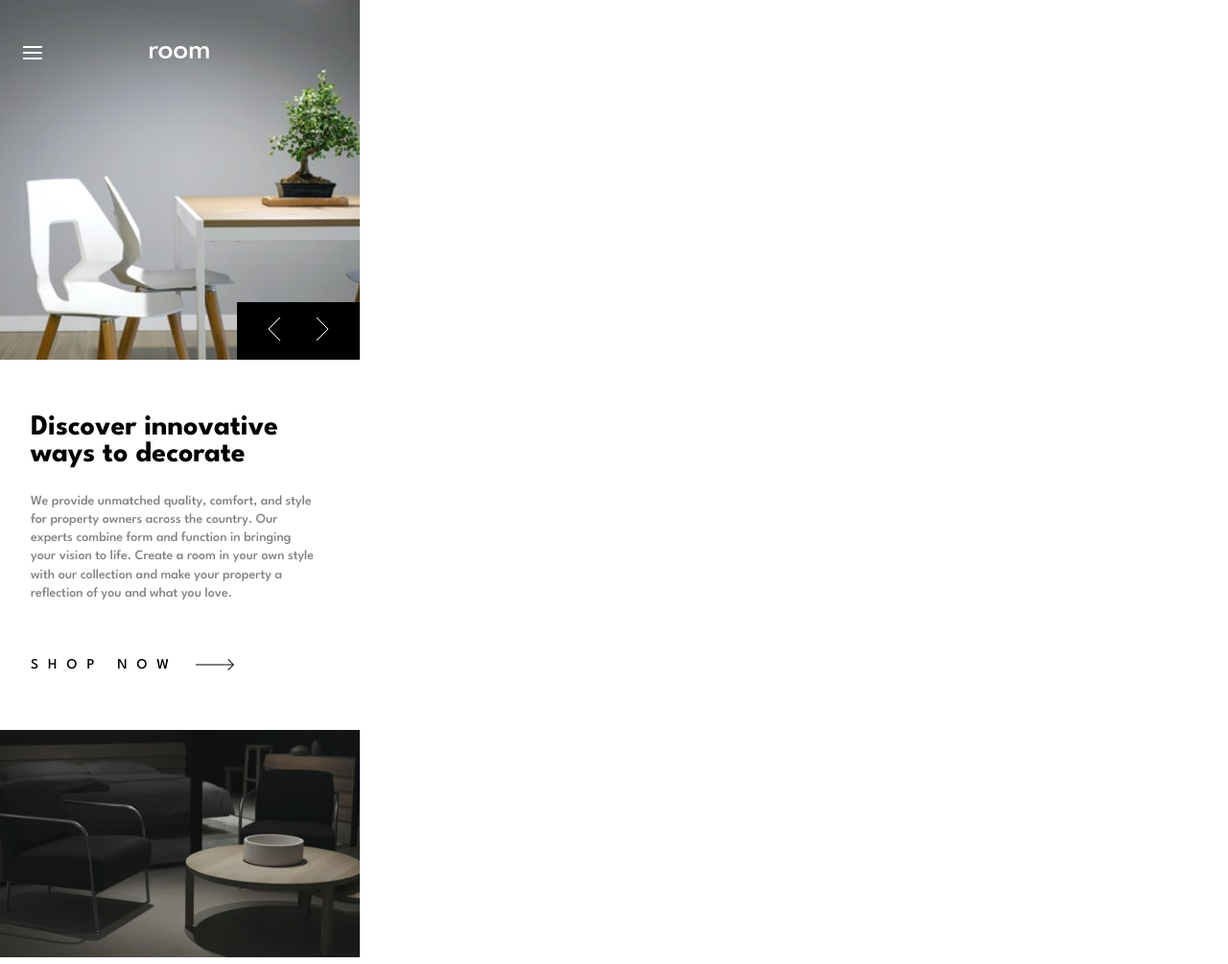
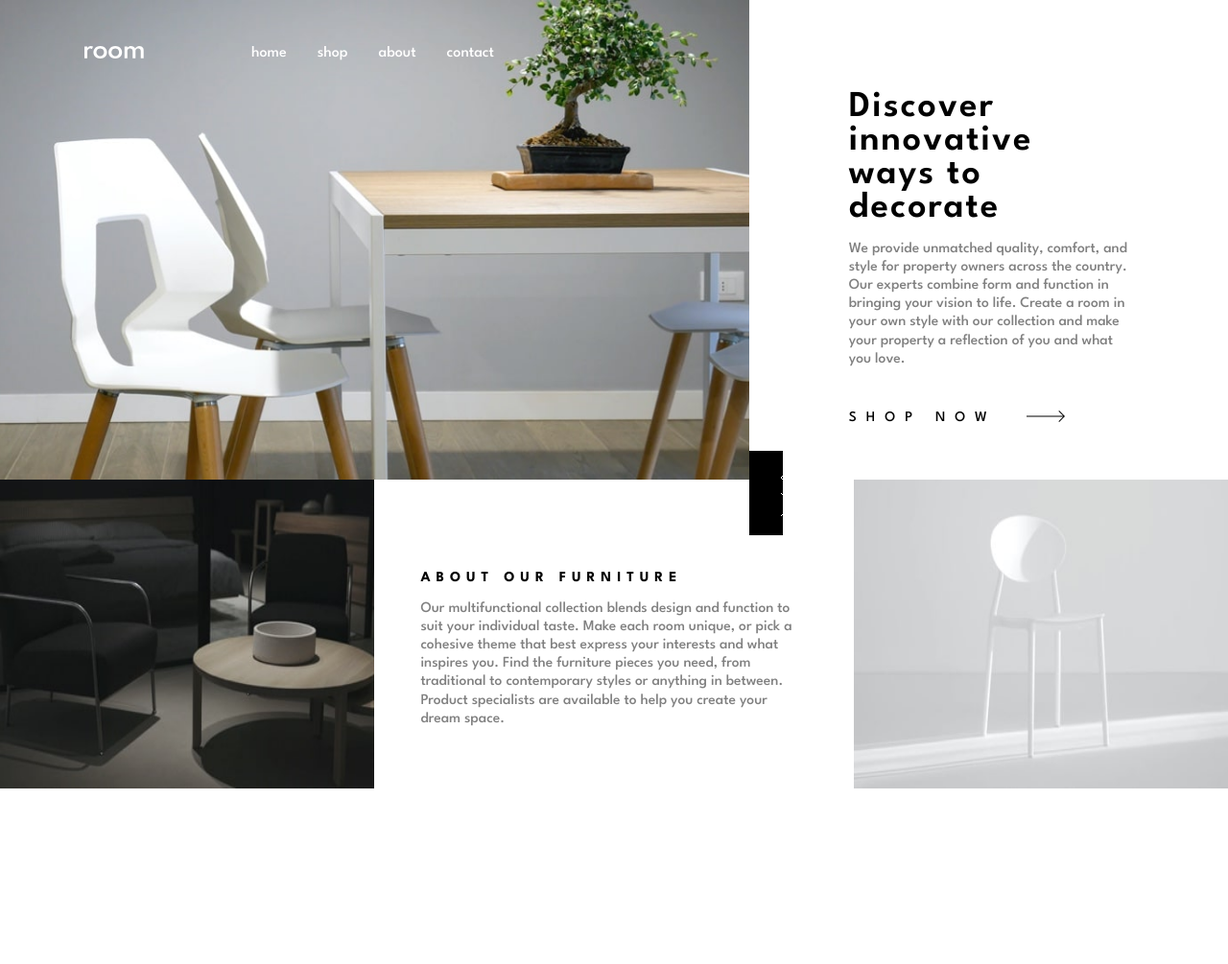
Before and after one commit to Tewogbade/Room-web, a plain HTML site: page index.html in a window 1280 px wide. Shown: the top 1005 px of the page at 96% size. After the commit the page ends 826 px from the top, so only its background shows below. Drawn offline with Linux system fonts and the light colour scheme.

Commit message:
Desktop viewpoint added

```diff
--- a/index.html
+++ b/index.html
@@ -27,14 +27,21 @@
   </head>
 
   <body>
+    <section class="Desktoptop">
       <header>
         <nav>
-        <div>
+          <div id="hamburger">
             <img src="/images/icon-hamburger.svg" alt="" />
           </div>
-        <div>
+          <div id="homelogo">
             <img src="/images/logo.svg" alt="logo" />
           </div>
+          <nav id="homeshop">
+            <a href="">home</a>
+            <a href="">shop</a>
+            <a href="">about</a>
+            <a href="">contact</a>
+          </nav>
         </nav>
         <div class="arrow">
           <img src="/images/icon-angle-left.svg" alt="" />
@@ -47,16 +54,23 @@
         <p>
           We provide unmatched quality, comfort, and style for property owners
           across the country. Our experts combine form and function in bringing
-        your vision to life. Create a room in your own style with our collection
-        and make your property a reflection of you and what you love.
+          your vision to life. Create a room in your own style with our
+          collection and make your property a reflection of you and what you
+          love.
         </p>
-    </section>
 
         <section class="shopnow">
           <h2>Shop now</h2>
           <img src="/images/icon-arrow.svg" alt="arrow icon" />
         </section>
+        <div class="arrow">
+          <img src="/images/icon-angle-left.svg" alt="" />
+          <img src="/images/icon-angle-right.svg" alt="" />
+        </div>
+      </section>
+    </section>
 
+    <section class="desktopfooter">
       <section class="secondpage">
         <img src="/images/image-about-dark.jpg" alt="" />
       </section>
@@ -77,15 +91,16 @@
           Our multifunctional collection blends design and function to suit your
           individual taste. Make each room unique, or pick a cohesive theme that
           best express your interests and what inspires you. Find the furniture
-        pieces you need, from traditional to contemporary styles or anything in
-        between. Product specialists are available to help you create your dream
-        space.
+          pieces you need, from traditional to contemporary styles or anything
+          in between. Product specialists are available to help you create your
+          dream space.
         </p>
       </section>
 
       <footer>
         <img src="/images/image-about-light.jpg" alt="" />
       </footer>
+    </section>
 
     <!-- <div class="attribution">
       Challenge by
--- a/style.css
+++ b/style.css
@@ -5,12 +5,10 @@ body {
   padding: 0;
   font-family: "League Spartan", sans-serif;
   box-sizing: border-box;
-  width: 375px;
 }
 
 header {
-  height: 375px;
-  width: 375px;
+  height: 500px;
   background-image: url(/images/mobile-image-hero-1.jpg);
   background-position: center;
   background-size: cover;
@@ -23,6 +21,10 @@ nav {
   padding-left: 1.5rem;
   column-gap: 7rem;
 }
+
+#homeshop {
+  display: none;
+}
 .arrow {
   background-color: black;
   padding: 1rem;
@@ -34,18 +36,23 @@ nav {
   padding: 0 1rem;
 }
 
+.Firstpage .arrow {
+  display: none;
+}
+
 h1 {
-  font-weight: 700;
-  font-size: 30px;
+  font-weight: 600;
+  font-size: 35px;
 }
+
 .Firstpage {
-  padding: 2rem 2.7rem 2rem 2rem;
+  padding: 2rem 4.7rem;
 }
+
 .shopnow {
   display: grid;
   grid-template-columns: repeat(2, 50%);
   column-gap: 1rem;
-  width: 375px;
   margin-bottom: 3rem;
 }
 .shopnow img {
@@ -54,29 +61,107 @@ h1 {
 .shopnow h2 {
   letter-spacing: 10px;
   text-transform: uppercase;
-  margin-left: 2rem;
   font-size: 15px;
-  font-weight: 300;
+  font-weight: 200;
 }
 
 .secondpage img {
-  width: 375px;
+  width: 100%;
+  height: 100%;
 }
 
 p {
   color: gray;
-  font-size: 14px;
+  font-size: 15.5px;
   line-height: 1.2rem;
 }
 h3 {
   letter-spacing: 6px;
   text-transform: uppercase;
-  font-size: 14px;
+  font-size: 15px;
 }
 .thirdpage {
-  padding: 2rem 2.9rem 2rem 2rem;
+  padding: 2rem 4.85rem;
 }
 
 footer img {
-  width: 375px;
+  width: 100%;
+  height: 100%;
 }
+
+@media (min-width: 1199px) {
+  .Desktoptop {
+    display: grid;
+    grid-template-columns: 61% 39%;
+    height: 500px;
+  }
+  header {
+    width: 100%;
+    height: 500px;
+    background-image: url(/images/desktop-image-hero-1.jpg);
+    background-position: center;
+    background-size: cover;
+    background-repeat: no-repeat;
+  }
+  header .arrow {
+    display: none;
+  }
+
+  .Firstpage {
+    padding: 3.5rem;
+    position: relative;
+  }
+
+  .Firstpage .arrow {
+    display: block;
+    position: absolute;
+    bottom: 0;
+    left: 0;
+    right: 29rem;
+  }
+
+  #homeshop {
+    display: flex;
+    padding: 0;
+    column-gap: 2rem;
+  }
+  #homeshop a {
+    color: #ffff;
+    text-decoration: none;
+  }
+
+  #hamburger {
+    display: none;
+  }
+
+  #homelogo {
+    margin-left: 4rem;
+  }
+
+  .thirdpage {
+    padding: 0;
+  }
+
+  .desktopfooter {
+    display: grid;
+    grid-template-columns: 30.5% 39% 30.5%;
+  }
+
+  h1 {
+    font-size: 38px;
+    letter-spacing: 2px;
+    padding: 0rem 3rem;
+    margin-bottom: 0;
+  }
+
+  .Firstpage p {
+    padding: 0 3rem;
+  }
+  .shopnow {
+    padding-left: 3rem;
+    padding-top: 1rem;
+  }
+  .thirdpage {
+    padding: 5rem 3rem 3rem;
+  }
+}
```
Lines whose indentation alone changed are shown as unchanged.
